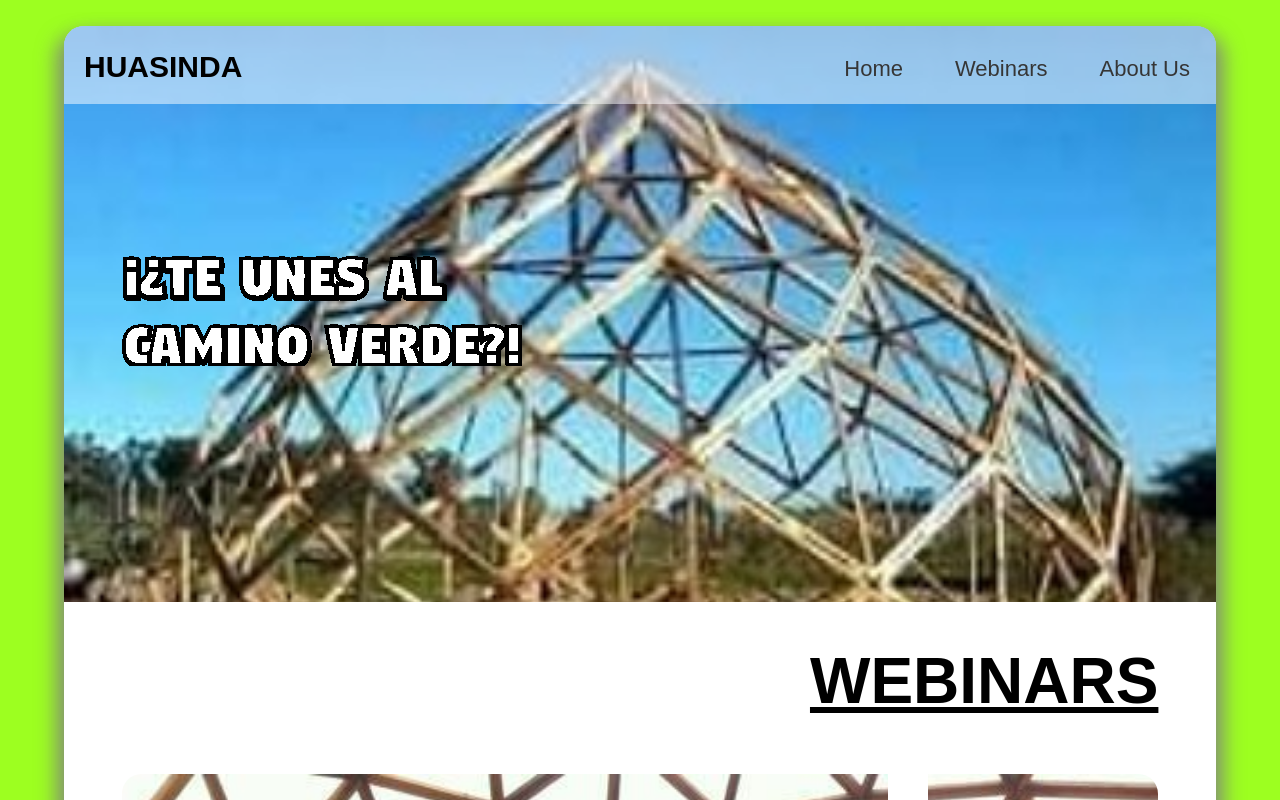
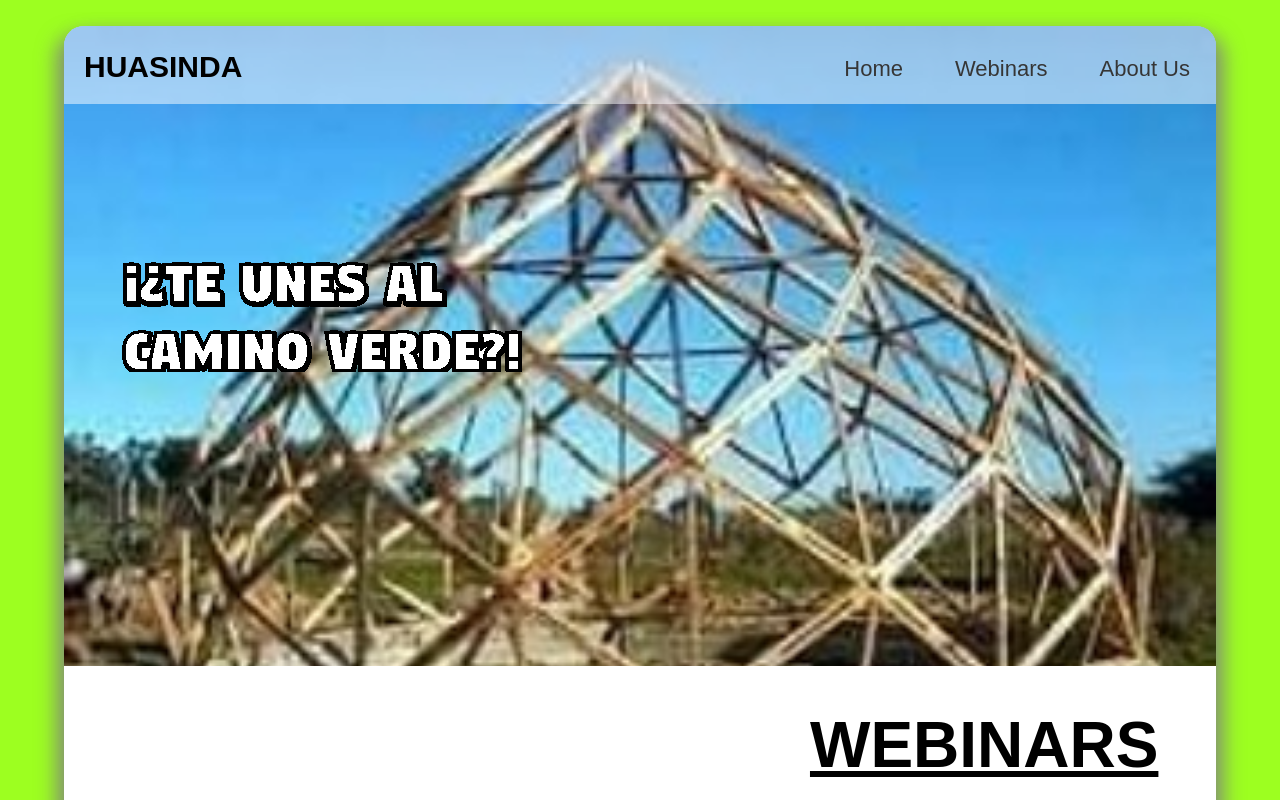
Before and after one commit to videnacry/huasinda, a React (Create React App) app: page / in a window 1280 px wide. Shown: the top 800 px of the page. Built offline with nearby package versions, Linux system fonts and the light colour scheme.

Commit message:
make home head bigger

```diff
--- a/src/home/Home.css
+++ b/src/home/Home.css
@@ -8,7 +8,7 @@
     background-image: url('../img/circle/complete_outside.jpg');
 }
 .greet{
-    height: 45vw;
+    height: 50vw;
     width: 100%;
 }
 .greet>.img{
```
